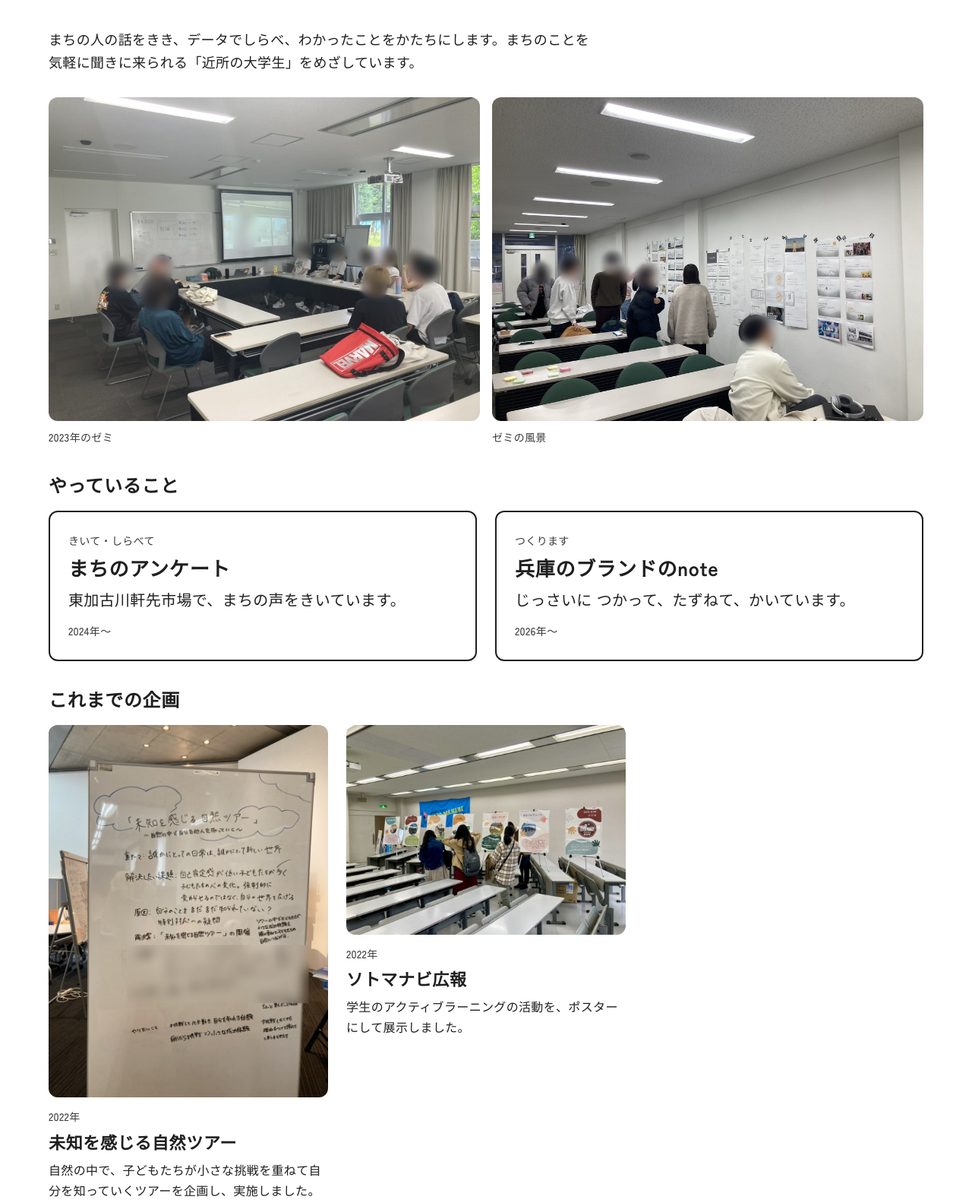
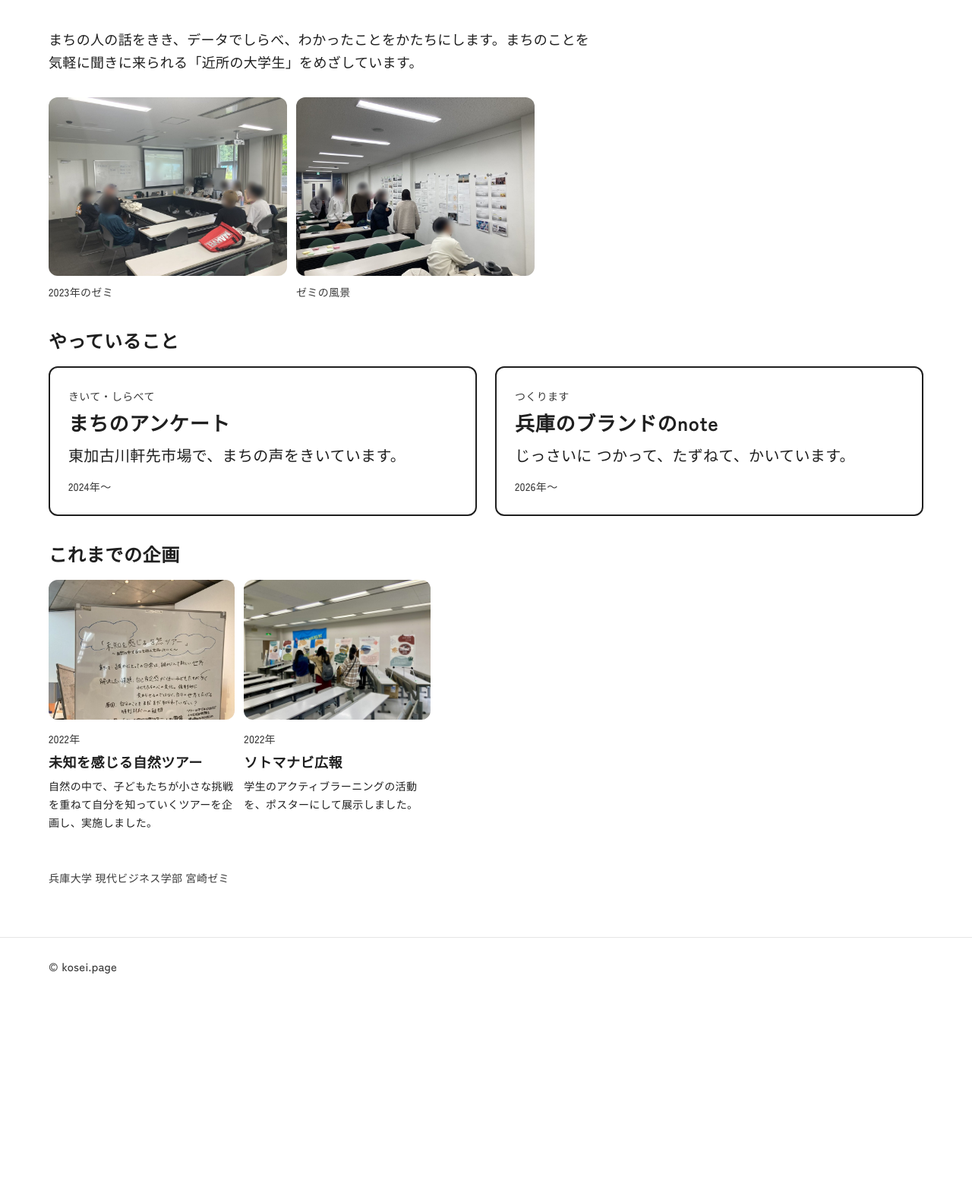
Before and after one commit to koseimiyazaki/myweb, an Astro site: page /seminar in a window 1280 px wide. Shown: the part 360-1943 px from the top of the page at 76% size. After the commit the page ends 1694 px from the top, so only its background shows below. Built offline with nearby package versions, Linux system fonts and the light colour scheme; Astro itself is replaced by a stand-in of ours; a web font is replaced by a local one.

Commit message:
ゼミのページの写真を小さく（風景は2列、企画は3列、スマホは2列）
Co-Authored-By: Claude Opus 5.5 <noreply@anthropic.com>
Claude-Session: https://claude.ai/code/session_019HVfXgnykPWVn6ptdB1NJx

```diff
--- a/src/styles/global.css
+++ b/src/styles/global.css
@@ -99,16 +99,17 @@ main.semi-main { padding: 0; }
 
 
 /* これまでの企画（写真＋年＋企画名） */
-.projects { display: grid; align-items: start; grid-template-columns: repeat(auto-fill, minmax(280px, 1fr)); gap: var(--space-8) var(--space-6); }
+.projects { display: grid; align-items: start; grid-template-columns: repeat(3, minmax(0, 1fr)); max-width: 760px; gap: var(--space-6) var(--space-3); }
 .project { margin: 0; }
-.project img { display: block; width: 100%; height: auto; border-radius: var(--radius-md); background: #f2f2f2; }
+.project img { display: block; width: 100%; aspect-ratio: 4 / 3; object-fit: cover; object-position: center top; border-radius: var(--radius-md); background: #f2f2f2; }
 .project figcaption { padding-top: var(--space-3); }
 .project__year { margin: 0; font-size: 14px; color: var(--ink-muted); }
-.project__title { margin: var(--space-1) 0 var(--space-2); font-size: 22px; line-height: 1.4; font-weight: 700; }
-.project__text { margin: 0; font-size: 16px; line-height: 1.7; }
+.project__title { margin: var(--space-1) 0 var(--space-2); font-size: 18px; line-height: 1.4; font-weight: 700; }
+.project__text { margin: 0; font-size: 14px; line-height: 1.7; }
 
 /* ゼミの風景（紹介文の下に1枚） */
-.scenes { display: grid; grid-template-columns: repeat(auto-fit, minmax(300px, 1fr)); gap: var(--space-4); margin: 0 0 var(--space-8); }
+.scenes { display: grid; grid-template-columns: repeat(2, minmax(0, 1fr)); max-width: 640px; gap: var(--space-3); margin: 0 0 var(--space-8); }
 .scene { margin: 0; }
 .scene img { display: block; width: 100%; height: auto; border-radius: var(--radius-md); }
 .scene figcaption { margin-top: var(--space-2); font-size: 14px; color: var(--ink-muted); }
+@media (max-width: 599px) { .projects { grid-template-columns: repeat(2, minmax(0, 1fr)); } }
```
